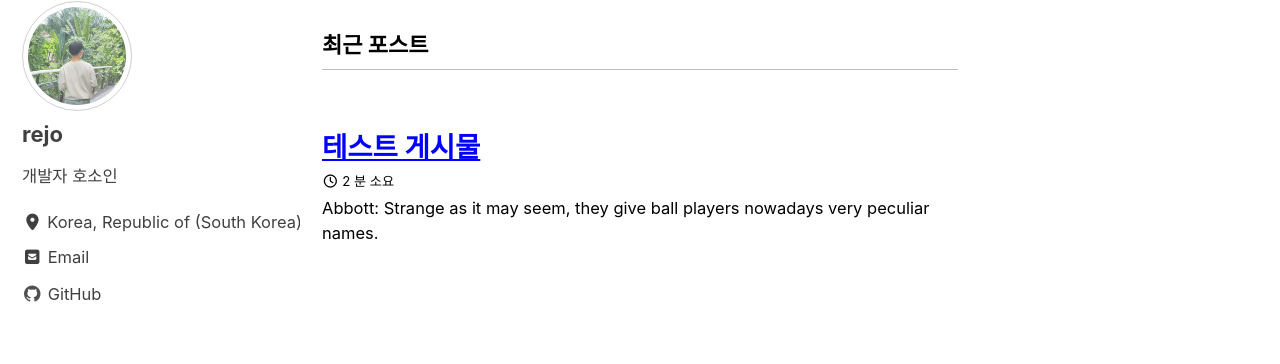
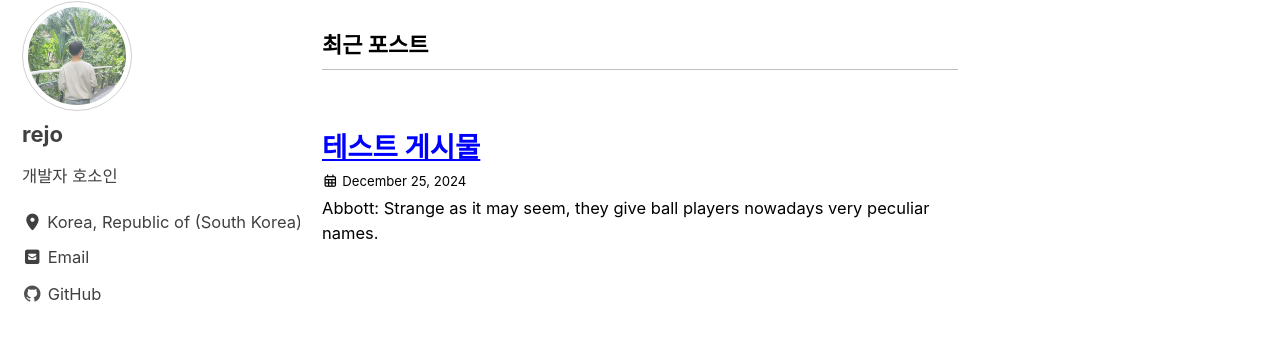
Before and after one commit to r3j0/r3j0.github.io, a Jekyll site: the page built from index.html, in a window 1280 px wide. Shown: the part 110-474 px from the top of the page. Built offline with Jekyll 4.4.1, drawn with Linux system fonts in a browser that asks for light colours; cached includes are drawn as plain includes; some web fonts are replaced; the list of posts is cut into pages by our own code.

Commit message:
edit custom font & edit _config.yml

```diff
--- a/_config.yml
+++ b/_config.yml
@@ -319,7 +319,8 @@ defaults:
     values:
       layout: single
       author_profile: true
-      read_time: true
+      read_time: false
+      show_date: true
       comments: # true
       share: true
       related: true
--- a/_sass/minimal-mistakes/_variables.scss
+++ b/_sass/minimal-mistakes/_variables.scss
@@ -17,10 +17,10 @@ $indent-var: 1.3em !default;
 
 /* system typefaces */
 $customFont: "TheJamsil5Bold";
-$serif: Georgia, Times, serif !default;
-$sans-serif: -apple-system, BlinkMacSystemFont, "Roboto", "Segoe UI",
+$serif: $customFont, Georgia, Times, serif !default;
+$sans-serif: $customFont, -apple-system, BlinkMacSystemFont, "Roboto", "Segoe UI",
   "Helvetica Neue", "Lucida Grande", Arial, sans-serif !default;
-$monospace: Monaco, Consolas, "Lucida Console", monospace !default;
+$monospace: $customFont, Monaco, Consolas, "Lucida Console", monospace !default;
 
 /* sans serif typefaces */
 $sans-serif-narrow: $sans-serif !default;
```
